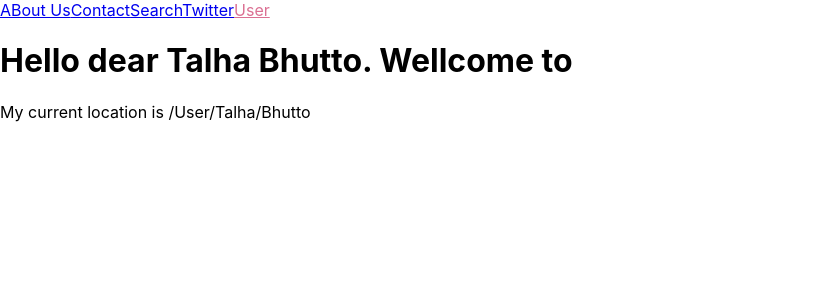
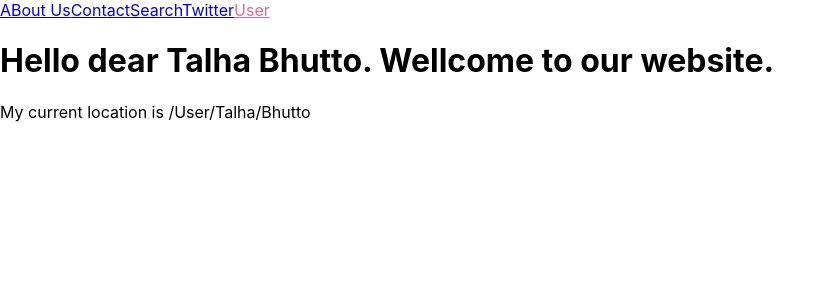
Before and after one commit to TalhaBhutto/React-JS, a React (Create React App) app in the folder demo3/: page /User/Talha/Bhutto in a window 1280 px wide. Shown: the top 300 px of the page, without its empty margins (0-835 px from the left). Built offline with nearby package versions, Linux system fonts and the light colour scheme.

Commit message:
React Done!

```diff
--- a/demo3/src/Menu.jsx
+++ b/demo3/src/Menu.jsx
@@ -10,5 +10,6 @@ const Menu=()=>{
     <NavLink exact activeClassName="active_class" to="/Contact/Twitter">Twitter</NavLink>
     <NavLink exact activeClassName="active_class" to="/User/Talha/Bhutto">User</NavLink>
     </>);
+
 }
 export default Menu;
--- a/demo3/src/user.jsx
+++ b/demo3/src/user.jsx
@@ -11,7 +11,7 @@ const User=()=>{
     const {fname,lname}=useParams();
     const location = useLocation();
     return (<>
-    <h1>Hello dear {fname} {lname}. Wellcome to</h1>
+    <h1>Hello dear {fname} {lname}. Wellcome to our website.</h1>
     <p>My current location is {location.pathname}</p>
     {
         location.pathname===`/User/Talha/Hussain`?<button onClick={()=>history.push("/")}>Back</button>:null
```
